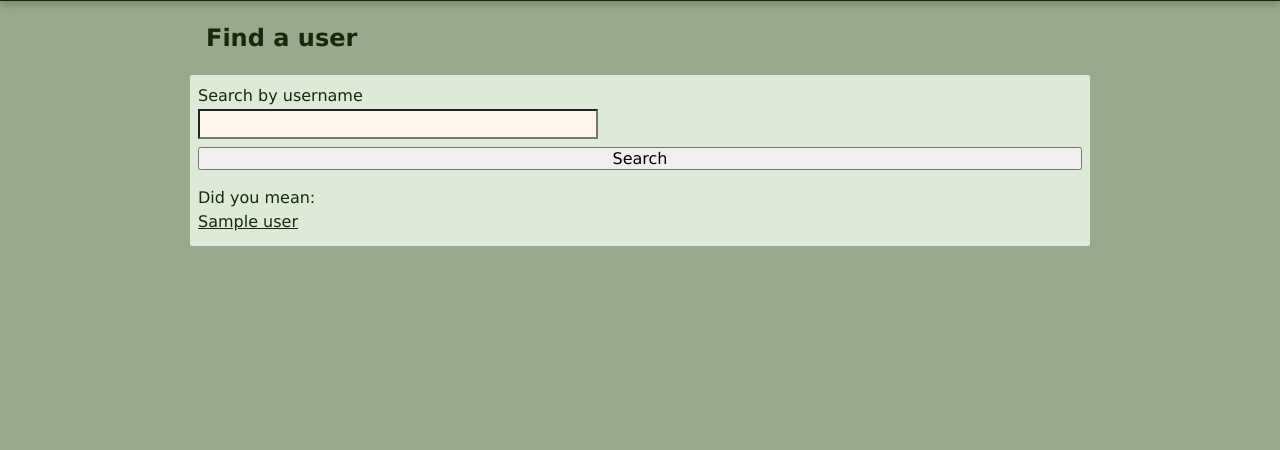
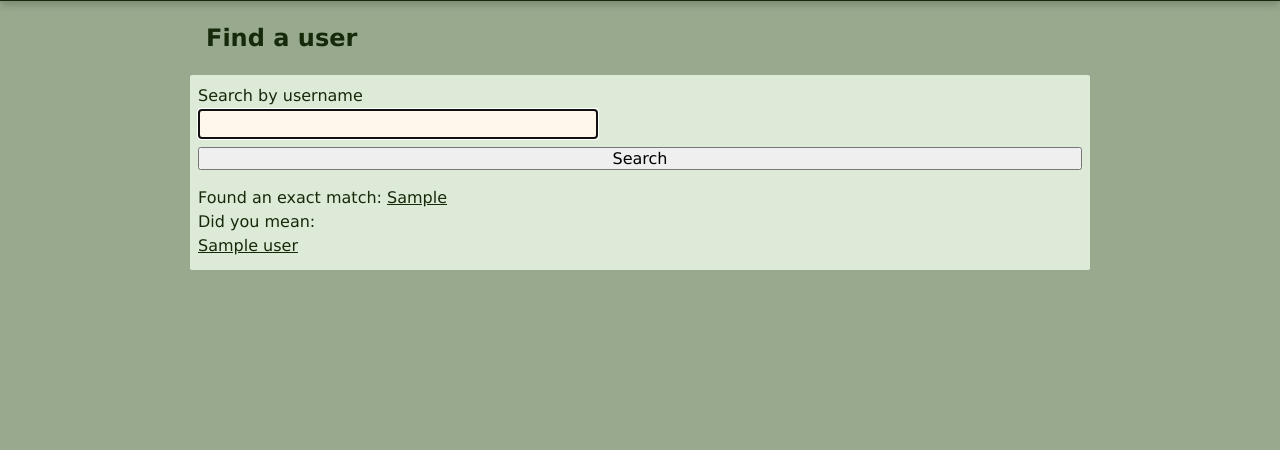
Before and after one commit to jbrodj/take-a-hike, a Flask app: template templates/user_search.html in a window 1280 px wide. Shown: the part 277-727 px from the top of the page. Run offline with Flask 3, Linux system fonts and the light colour scheme; the template is opened without the code that fills it: most values are stand-ins (such as "Sample title", 1, 10 or a date in 2020).

Commit message:
feat(markup): update user_search_results to display exact and partial matches simultaneously

```diff
--- a/templates/user_search_results.html
+++ b/templates/user_search_results.html
@@ -4,6 +4,9 @@
     <p>There are no usernames similar to {{query}}</p>
   </div>
   {% else %}
+    {% if exact_match %}
+      <p>Found an exact match: <a href="/users/{{exact_match['username']}}">{{exact_match}}</a></p>
+    {% endif %}
     <p>Did you mean:</p>
     <ul class="search-results-list">
       {% for user in results %}
```
Lines whose indentation alone changed are shown as unchanged.
